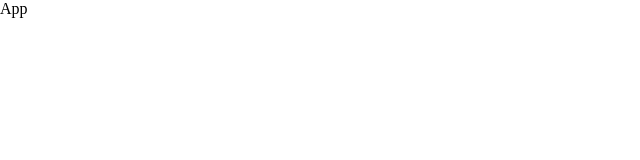
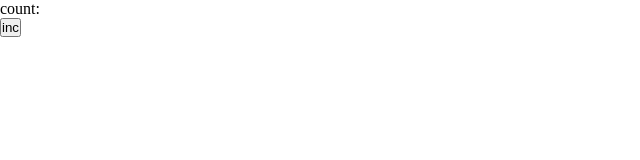
Before and after one commit to OlegMaidaniuk/reactmaidaniuk2023sept, a React (Create React App) app: page / in a window 1280 px wide. Shown: the top 160 px of the page, without its empty margins (0-640 px from the left). Built offline with nearby package versions, Linux system fonts and the light colour scheme.

Commit message:
lesson3 start -count

```diff
--- a/src/App.js
+++ b/src/App.js
@@ -1,18 +1,21 @@
+import {useState} from "react";
 const App = () => {
+    const [count, setCount] = useState(0);
     return (
         <div>
-            App
+        <div> count:{}</div>
+            <button onClick={()=>setCount(count+1)}>inc</button>
         </div>
     );
 };
+export {App};
 
-export {App};
+// в апі писати неправильно але для швидкості створювали форму саме тут
 
 // Зробити компонент, в якому буде форма, за допомоги якої можливо створити нового
 // юзера постовим запитом на https://jsonplaceholder.typicode.com/users
 // Зробити компонент, в якому буде форма, за допомоги якої можливо створити
 // новий комментар постовим запитом на https://jsonplaceholder.typicode.com/comments
 //
-//
 //  http://owu.linkpc.net/carsAPI/v1/doc
 //  Реалізувати створення, видалення та оновлення машин
```
Also changed, not shown: public/logo192.png (deleted), public/logo512.png (deleted).
